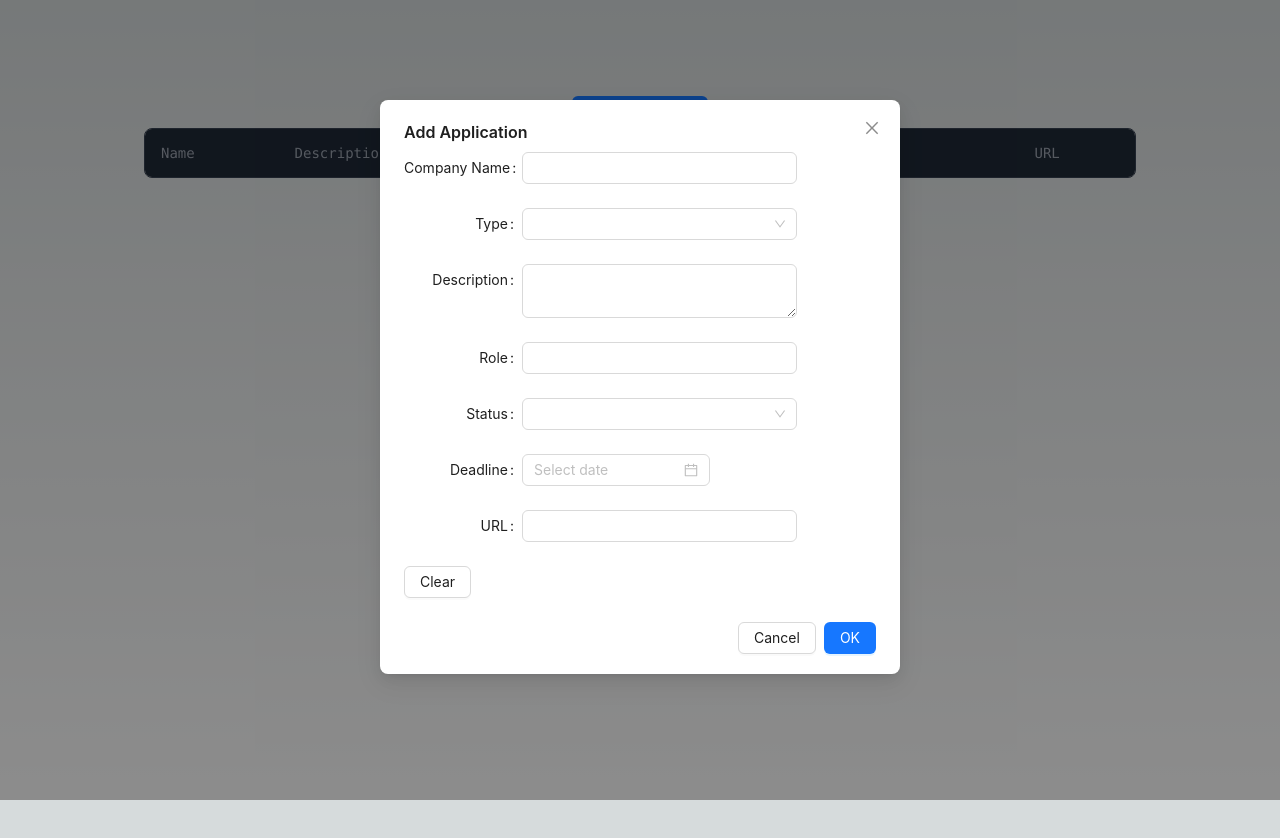
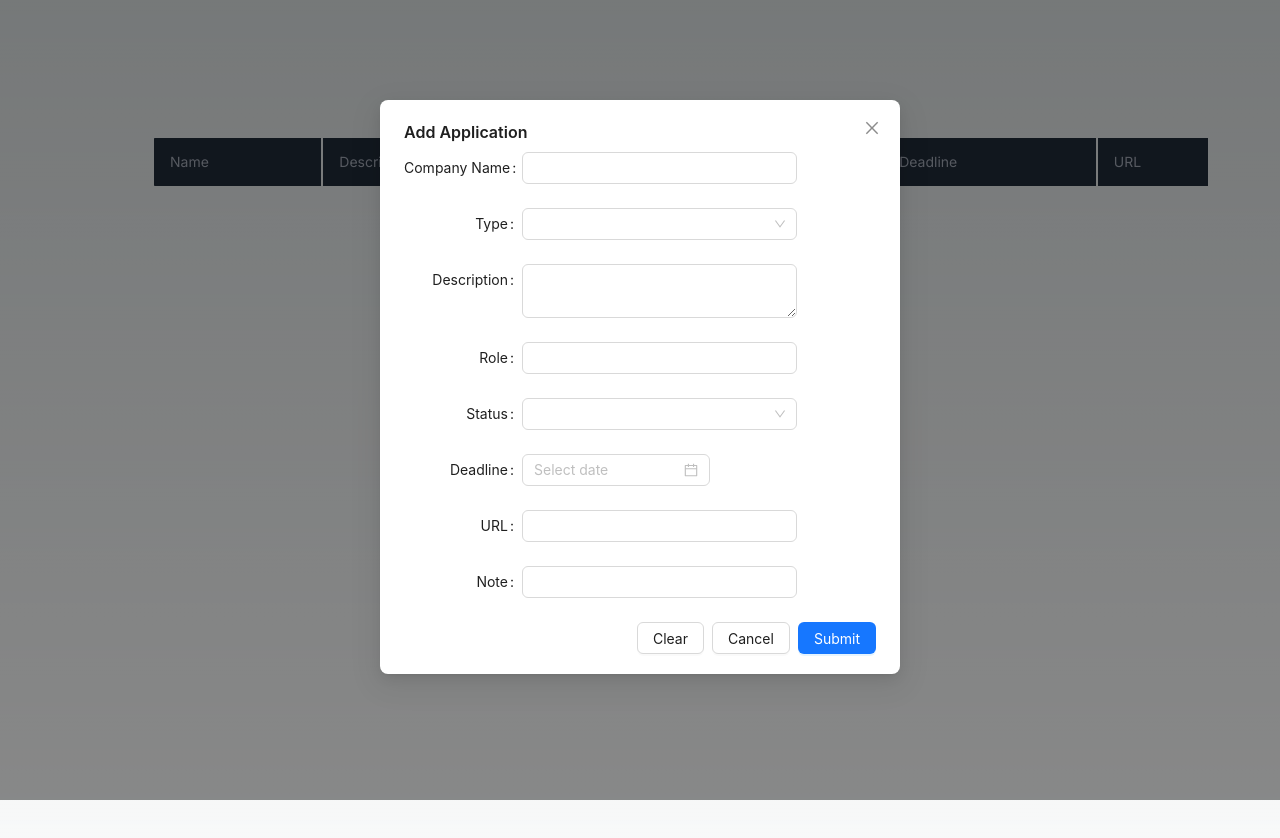
Before and after one commit to JaykumarPatel4802/track-app, a Next.js app: page / in a window 1280 px wide. Both pictures are taken after a click on the button "Add Application". Shown: the top 838 px of the page. Before the commit the page ends 800 px from the top, so only its background shows below. Built offline with nearby package versions, Linux system fonts and the light colour scheme.

Commit message:
make the form, need to fix the table, migrate it to antd

```diff
--- a/src/app/page.tsx
+++ b/src/app/page.tsx
@@ -34,15 +34,6 @@ export default function Home() {
     setIsModalOpen(true);
   };
 
-  const handleOk = () => {
-    handleSubmit();
-    setIsModalOpen(false);
-  };
-
-  const handleCancel = () => {
-    setIsModalOpen(false);
-  };
-
   const CreateApplication = (name: String, description: String, role: String, state: String, deadline: String, url: String) => {
     addApplication({name, description, role, state, deadline, url, id: uuid()});
     setName('')
@@ -54,7 +45,7 @@ export default function Home() {
   }
 
   const activateButton = () => {
-    if (name != '' && description != '' && role != '' && state != '' && deadline != '' && url != '') {
+    if (name != '' && description != '' && role != '' && state != '' && url != '') {
       return true;
     }
     return false;
@@ -76,12 +67,9 @@ export default function Home() {
 
   return (
     <main className="flex min-h-screen flex-col items-center justify-between p-24">
-      <div className="flex flex-col z-10 w-full max-w-5xl items-center justify-between font-mono text-sm lg:flex">
+      <div className="flex flex-col z-10 w-full max-w-5xl items-center justify-between lg:flex">
         <Button type='primary' onClick={showModal}>Add Application</Button>
-        <Modal title="Add Application" open={isModalOpen} onOk={handleOk} onCancel={handleCancel}>
-        {/* {createApplicationForm()} */}
-          <AddApplicationForm methods={[setName, setDescription, setRole, setState, setDeadline, setURL]} />
-        </Modal>
+          <AddApplicationForm handleSubmit={handleSubmit} isModalOpen={isModalOpen} setIsModalOpen={setIsModalOpen} methods={[setName, setDescription, setRole, setState, setDeadline, setURL]} />
         <Applications />
       </div>
     </main>
--- a/src/components/AddApplicationForm.tsx
+++ b/src/components/AddApplicationForm.tsx
@@ -13,6 +13,7 @@ import {
   Switch,
   TreeSelect,
   Upload,
+  Modal
 } from 'antd';
 import React from 'react';
 import type { DatePickerProps } from 'antd';
@@ -20,24 +21,15 @@ import type { DatePickerProps } from 'antd';
 const { RangePicker } = DatePicker;
 const { TextArea } = Input;
 
-
-// const normFile = (e: any) => {
-//     if (Array.isArray(e)) {
-//       return e;
-//     }
-//     return e?.fileList;
-//   };
+const {Option} = Select;
 
 
-const AddApplicationForm = (props: any) => {
+const AddApplicationForm: React.FC = (props: any) => {
 
     const [form] = Form.useForm();
-    console.log("AddApplicationForm");
-    form.resetFields();
 
     const onChangeName = (e: React.ChangeEvent<HTMLInputElement | HTMLTextAreaElement>) => {
         props.methods[0](e.target.value);
-        form.resetFields();
     };
 
     const onChangeDescription = (e: React.ChangeEvent<HTMLInputElement | HTMLTextAreaElement>) => {
@@ -53,6 +45,8 @@ const AddApplicationForm = (props: any) => {
     };
 
     const onChangeDataPicker: DatePickerProps['onChange'] = (date, dateString) => {
+        console.log("datestring")
+        console.log(dateString)
         props.methods[4](dateString);
     };
 
@@ -60,8 +54,33 @@ const AddApplicationForm = (props: any) => {
         props.methods[5](e.target.value);
     };
 
+    const handleOk = () => {
+        props.handleSubmit();
+        props.setIsModalOpen(false);
+        form.resetFields();
+    };
+
+    const handleCancel = () => {
+        props.setIsModalOpen(false);
+        form.resetFields();
+    };
+
+    const handleClear = () => {
+        form.resetFields();
+    };
 
     return (
+        <Modal title="Add Application" open={props.isModalOpen} onOk={handleOk} onCancel={handleCancel} footer={[
+            <Button key="clear" onClick={handleClear}>
+                Clear
+            </Button>,
+            <Button key="cancel" onClick={handleCancel}>
+                Cancel
+            </Button>,
+            <Button key="submit" type="primary" onClick={handleOk}>
+                Submit
+          </Button>,
+          ]}>
             <Form
                 form={form}
                 labelCol={{ span: 6 }}
@@ -69,61 +88,23 @@ const AddApplicationForm = (props: any) => {
                 layout="horizontal"
                 style={{ maxWidth: 900 }}
             >
-            {/* <Form.Item label="Radio">
-            <Radio.Group>
-                <Radio value="full-time"> Full-Time </Radio>
-                <Radio value="internship"> Internship </Radio>
-                <Radio value="contractor"> Contractor </Radio>
-            </Radio.Group>
-            </Form.Item> */}
-            <Form.Item label="Company Name:">
+                <Form.Item name="name" label="Company Name:">
                     <Input onChange={onChangeName} />
                 </Form.Item>
-            <Form.Item label="Type">
+                <Form.Item name="type" label="Type">
                     <Select>
                         <Select.Option value="full-time">Full-Time</Select.Option>
                         <Select.Option value="internship">Internship</Select.Option>
                         <Select.Option value="contractor">Contractor</Select.Option>
                     </Select>
                 </Form.Item>
-            {/* <Form.Item label="TreeSelect">
-            <TreeSelect
-                treeData={[
-                { title: 'Light', value: 'light', children: [{ title: 'Bamboo', value: 'bamboo' }] },
-                ]}
-            />
-            </Form.Item> */}
-            {/* <Form.Item label="Cascader">
-            <Cascader
-                options={[
-                {
-                    value: 'zhejiang',
-                    label: 'Zhejiang',
-                    children: [
-                    {
-                        value: 'hangzhou',
-                        label: 'Hangzhou',
-                    },
-                    ],
-                },
-                ]}
-            />
-            </Form.Item> */}
-            {/* <Form.Item label="RangePicker">
-            <RangePicker />
-            </Form.Item>
-            <Form.Item label="InputNumber">
-            <InputNumber />
-            </Form.Item> */}
-            <Form.Item label="Description">
+                <Form.Item name="description" label="Description">
                     <TextArea rows={2} onChange={onChangeDescription} />
                 </Form.Item>
-
-            <Form.Item label="Role:">
+                <Form.Item name="role" label="Role:">
                     <Input onChange={onChangeRole}/>
                 </Form.Item>
-
-            <Form.Item label="Status">
+                <Form.Item name="status" label="Status">
                     <Select onChange={onChangeStatus}>
                         <Select.Option value="not-applied">Not Applied</Select.Option>
                         <Select.Option value="applied">Applied</Select.Option>
@@ -133,38 +114,19 @@ const AddApplicationForm = (props: any) => {
                         <Select.Option value="oa">Online Assessment</Select.Option>
                     </Select>
                 </Form.Item>
-
-            <Form.Item label="Deadline">
+                <Form.Item name="deadline" label="Deadline">
                     <DatePicker onChange={onChangeDataPicker} />
                 </Form.Item>
-
-            <Form.Item label="URL:">
+                <Form.Item name="url" label="URL:">
                     <Input onChange={onChangeURL} />
                 </Form.Item>
-            <Form.Item>
-          <Button onClick={e => {
-            form.resetFields()
-                          }} >Clear</Button>
+                <Form.Item name="note" label="Note" >
+                    <Input />
                 </Form.Item>
-            {/* <Form.Item label="Switch" valuePropName="checked">
-            <Switch />
-            </Form.Item> */}
-            {/* <Form.Item label="Upload" valuePropName="fileList" getValueFromEvent={normFile}>
-            <Upload action="/upload.do" listType="picture-card">
-                <div>
-                <PlusOutlined />
-                <div style={{ marginTop: 8 }}>Upload</div>
-                </div>
-            </Upload>
-            </Form.Item>
-            <Form.Item label="Button">
-            <Button>Button</Button>
-            </Form.Item>
-            <Form.Item label="Slider">
-            <Slider />
-            </Form.Item> */}
             </Form>
+        </Modal>
     );
+
 }
 
 export default AddApplicationForm;
--- a/tailwind.config.js
+++ b/tailwind.config.js
@@ -1,4 +1,5 @@
 /** @type {import('tailwindcss').Config} */
+
 module.exports = {
   darkMode: 'class',
   content: [
@@ -16,4 +17,7 @@ module.exports = {
     },
   },
   plugins: [],
+  corePlugins: {
+    preflight: false
+  }
 }
```
Lines whose indentation alone changed are shown as unchanged.
